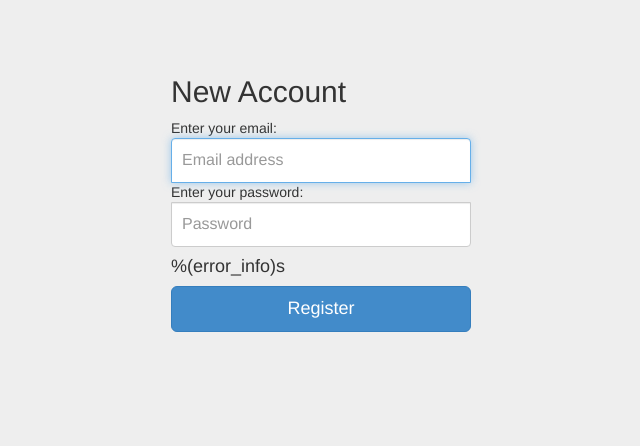
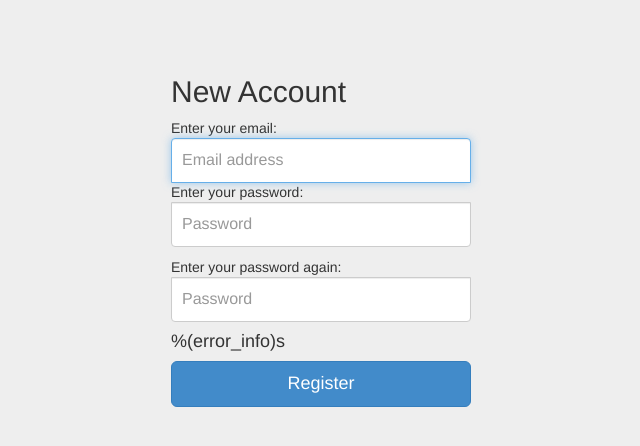
Before and after one commit to vincentpc/yagra, a Python web app: template templates/register.html in a window 1280 px wide. Shown: the top 446 px of the page, without its empty margins (319-959 px from the left). Run offline with Jinja, Linux system fonts and the light colour scheme; the template is opened without the code that fills it, so the values that code supplies are empty.

Commit message:
Update register.html

```diff
--- a/templates/register.html
+++ b/templates/register.html
@@ -34,6 +34,9 @@
         <input type="email" name="email" class="form-control" placeholder="Email address" required autofocus>
         Enter your password:
         <input type="password" name="password" class="form-control" placeholder="Password" required>
+        <div id="messages"></div>
+        Enter your password again:
+        <input type="password" name="password2" class="form-control" placeholder="Password" required>
         <h4 class="form-signin-heading">
             %(error_info)s
         </h4>
```
